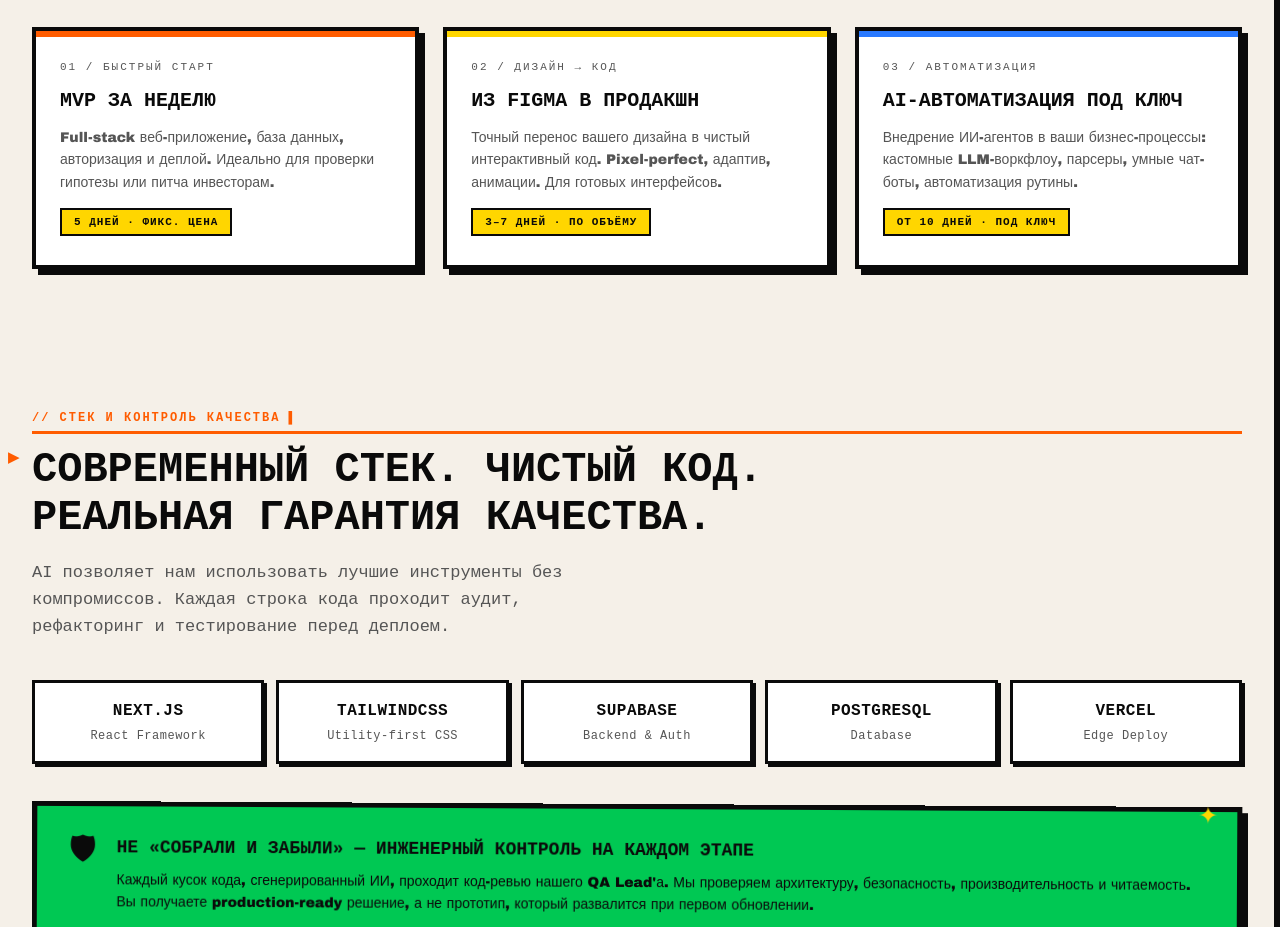
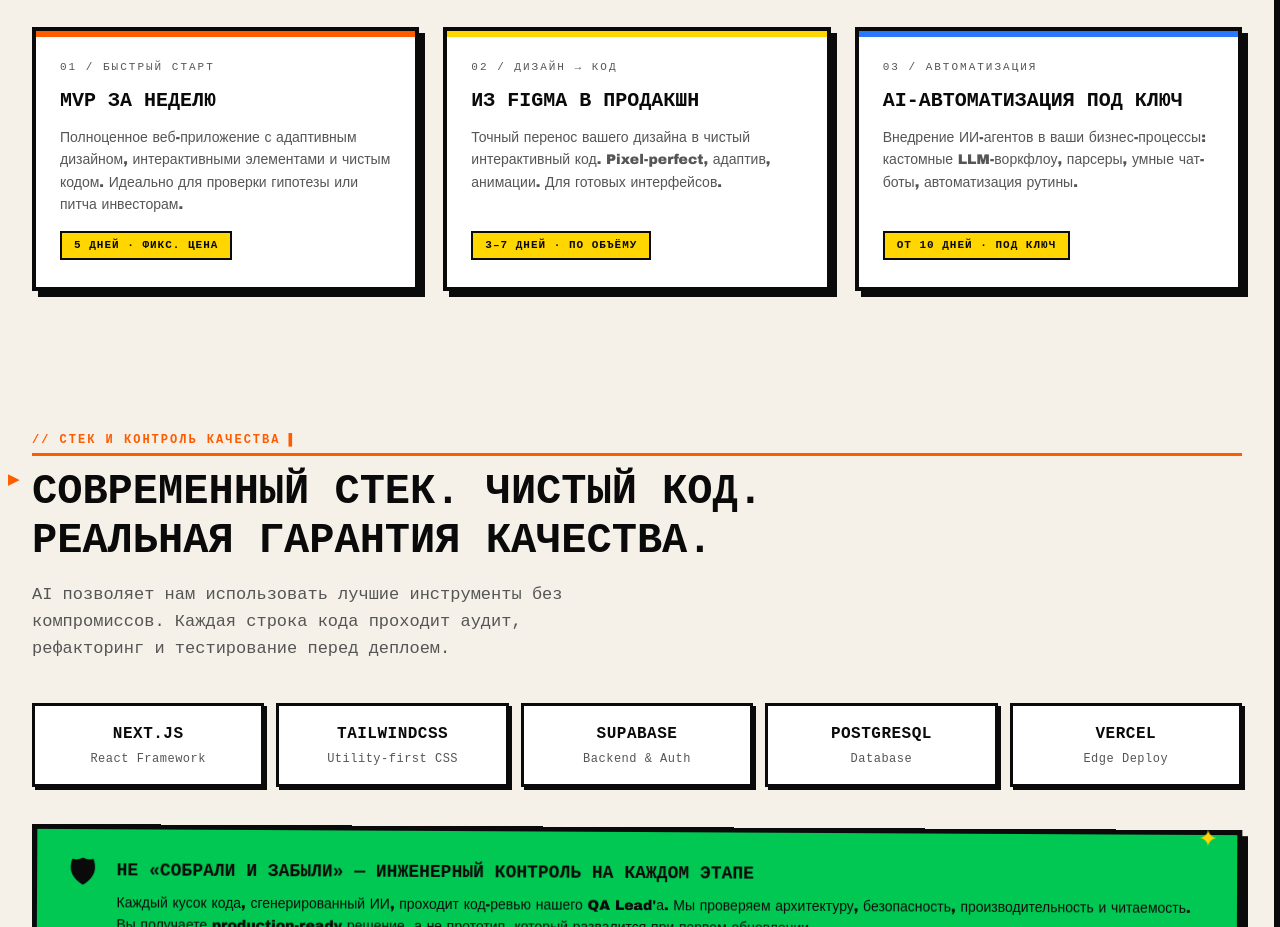
Before and after one commit to Rinpocheshka/wov, a plain HTML site: page index.html in a window 1280 px wide. Shown: the part 1980-2907 px from the top of the page. Drawn offline with Linux system fonts and the light colour scheme.

Commit message:
Update MVP description: remove DB/auth, add interactive elements

```diff
--- a/index.html
+++ b/index.html
@@ -804,7 +804,7 @@
     <div class="service-card">
       <span class="card-num">01 / Быстрый старт</span>
       <h3>MVP за неделю</h3>
-      <p>Full-stack веб-приложение, база данных, авторизация и деплой. Идеально для проверки гипотезы или питча инвесторам.</p>
+      <p>Полноценное веб-приложение с адаптивным дизайном, интерактивными элементами и чистым кодом. Идеально для проверки гипотезы или питча инвесторам.</p>
       <span class="card-tag">5 дней · Фикс. цена</span>
     </div>
     <div class="service-card">
```
